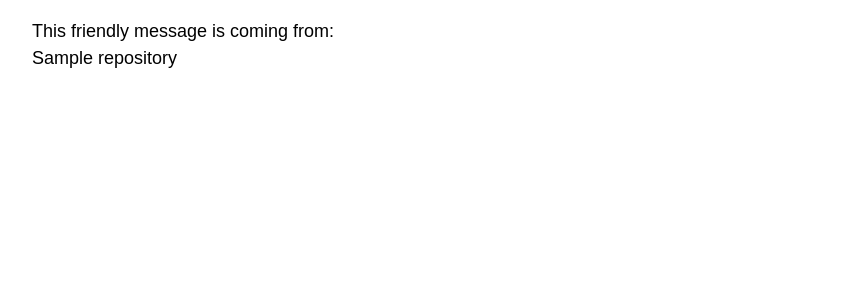
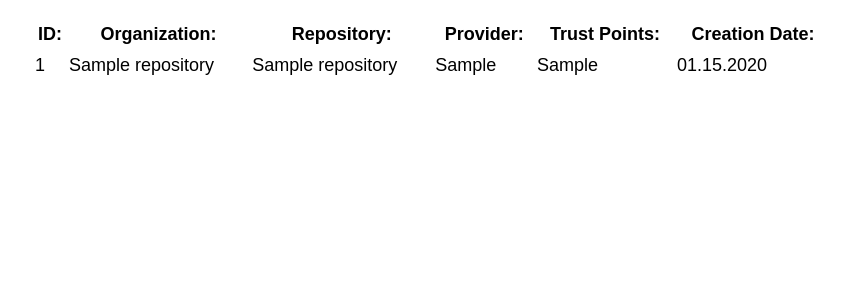
Before and after one commit to isone4/fasttrack, a Symfony app: template templates/repo/index.html.twig in a window 1280 px wide. Shown: the top 300 px of the page, without its empty margins (208-1052 px from the left). Run offline with Twig, Linux system fonts and the light colour scheme; the template is opened without the code that fills it: most values are stand-ins (such as "Sample title", 1, 10 or a date in 2020); some libraries are stand-ins or nearby versions.

Commit message:
created a simple table

```diff
--- a/templates/repo/index.html.twig
+++ b/templates/repo/index.html.twig
@@ -9,10 +9,27 @@
 </style>
 
 <div class="example-wrapper">
-    This friendly message is coming from:
+    <table style="width:100%">
+            <tr>
+                    <th>ID:</th>
+                    <th>Organization:</th>
+                    <th>Repository:</th>
+                    <th>Provider:</th>
+                    <th>Trust Points:</th>
+                    <th>Creation Date:</th>
+            </tr>
 
-    {% for repository in repositories %}
-        <div>{{ repository.getReponame }} </div>
-    {% endfor %}
+            {% for repository in repositories %}
+            <tr>
+                <td> {{ repository.getId }} </td>
+                <td> {{ repository.getOrgname }} </td>
+                <td> {{ repository.getReponame }} </td>
+                <td> {{ repository.getProvider }} </td>
+                <td> {{ repository.getTrustpoints }} </td>
+                <td>{{ repository.getCreationdate|date("m.d.Y") }}</td>
+            </tr>
+
+            {% endfor %}
+    </table>
 </div>
 {% endblock %}
```
